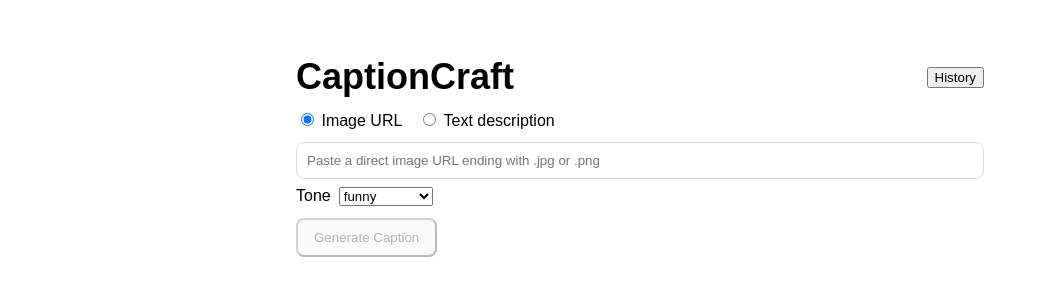
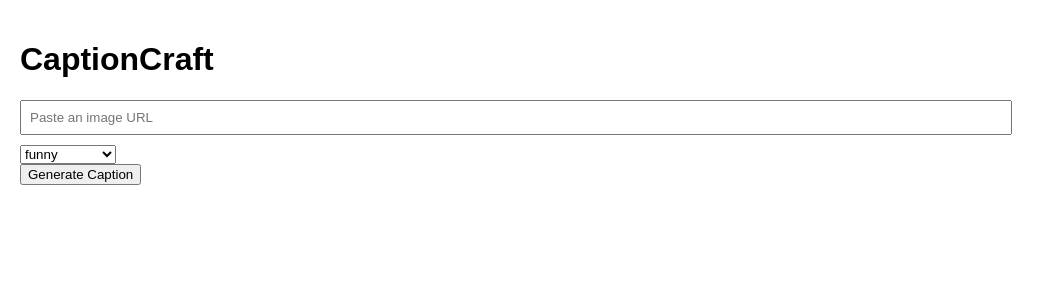
Before and after one commit to daylanwaller03/Captioncraft, a Next.js app: page / in a window 1280 px wide. Shown: the top 300 px of the page, without its empty margins (0-1055 px from the left). Built offline with nearby package versions, Linux system fonts and the light colour scheme.

Commit message:
Fix: complete index.js file

```diff
--- a/pages/index.js
+++ b/pages/index.js
@@ -1,196 +1,73 @@
-import { useEffect, useState } from "react";
-import Link from "next/link";
-
-const STORAGE_KEY = "cc.history.v1";
-
-// simple local caption generator for offline mode
-function localCaptions({ tone, description = "", imageUrl = "" }) {
-  const vibes = {
-    funny: {
-      openers: ["Low effort pic, high effort vibes", "POV:", "Just me being dramatic"],
-      verbs: ["serving", "thriving", "glowing", "winning"],
-      nouns: ["chaos", "main character energy", "good hair day", "golden hour"],
-      tags: ["#LOL", "#Relatable", "#NoFilter", "#VibesOnly", "#JustKidding"]
-    },
-    inspirational: {
-      openers: ["Chasing dreams", "On the journey", "Every step counts"],
-      verbs: ["embracing", "becoming", "growing into", "unlocking"],
-      nouns: ["my potential", "the best version of me", "new horizons", "possibilities"],
-      tags: ["#Motivation", "#Goals", "#Believe", "#PositiveVibes", "#SuccessMindset"]
-    },
-    luxury: {
-      openers: ["Living lavish", "A taste of the good life", "Opulence only"],
-      verbs: ["sipping", "enjoying", "basking in", "owning"],
-      nouns: ["golden sunsets", "rare moments", "first class views", "pure elegance"],
-      tags: ["#LuxuryLife", "#Exclusivity", "#HighEnd", "#VIP", "#FiveStar"]
-    },
-    casual: {
-      openers: ["Just a random Tuesday", "Keeping it chill", "Nothing fancy"],
-      verbs: ["enjoying", "taking in", "relaxing with", "soaking up"],
-      nouns: ["the little things", "the moment", "simple joys", "today's vibes"],
-      tags: ["#Chill", "#EverydayLife", "#GoodTimes", "#SimpleJoys", "#LifeAsItIs"]
-    }
-  };
-
-  const set = vibes[tone] || vibes.funny;
-  const captions = Array.from({ length: 3 }, () => {
-    const opener = set.openers[Math.floor(Math.random() * set.openers.length)];
-    const verb = set.verbs[Math.floor(Math.random() * set.verbs.length)];
-    const noun = set.nouns[Math.floor(Math.random() * set.nouns.length)];
-    const tags = set.tags.slice().sort(() => 0.5 - Math.random()).slice(0, 3).join(" ");
-    const subject = description || (imageUrl ? "this moment" : "life");
-    return `${opener} - ${verb} ${noun} about ${subject}. ${tags}`;
-  });
-
-  return captions;
-}
-
-function loadHistory() {
-  if (typeof window === "undefined") return [];
-  try { return JSON.parse(localStorage.getItem(STORAGE_KEY) || "[]"); }
-  catch { return []; }
-}
-function saveHistory(items) {
-  if (typeof window === "undefined") return;
-  localStorage.setItem(STORAGE_KEY, JSON.stringify(items));
-}
+import { useState } from "react";
 
 export default function Home() {
-  const [mode, setMode] = useState("image"); // "image" or "text"
   const [imageUrl, setImageUrl] = useState("");
-  const [description, setDescription] = useState("");
   const [tone, setTone] = useState("funny");
   const [captions, setCaptions] = useState([]);
   const [loading, setLoading] = useState(false);
   const [error, setError] = useState("");
-  const [history, setHistory] = useState([]);
-  const [demoUsed, setDemoUsed] = useState(false);
 
-  useEffect(() => { setHistory(loadHistory()); }, []);
-
-  function addToHistory(caption) {
-    const item = {
-      id: crypto.randomUUID(),
-      createdAt: Date.now(),
-      mode,
-      imageUrl: mode === "image" ? imageUrl : "",
-      description: mode === "text" ? description : "",
-      tone,
-      caption
-    };
-    const next = [item, ...history].slice(0, 200);
-    setHistory(next);
-    saveHistory(next);
-  }
-
-  async function generate() {
+  const handleGenerate = async () => {
     setLoading(true);
     setError("");
     setCaptions([]);
-    setDemoUsed(false);
+
     try {
-      const body = mode === "image" ? { imageUrl, tone } : { description, tone };
       const res = await fetch("/api/generate", {
         method: "POST",
-        headers: { "Content-Type": "application/json" },
-        body: JSON.stringify(body)
+        headers: {
+          "Content-Type": "application/json",
+        },
+        body: JSON.stringify({ imageUrl, tone }),
       });
 
-      // client side safety net for quota or rate limit
-      if (res.status === 429) {
-        setCaptions(localCaptions({ tone, description, imageUrl }));
-        setDemoUsed(true);
-        return;
+      if (!res.ok) {
+        const errText = await res.text();
+        throw new Error(errText || "Failed to generate caption");
       }
 
       const data = await res.json();
-      if (!res.ok) throw new Error(data.error || "Failed");
-
-      const lines = (data.captions || "").split("\n").filter(x => x.trim());
-      if (!lines.length) {
-        setCaptions(localCaptions({ tone, description, imageUrl }));
-        setDemoUsed(true);
-      } else {
-        setCaptions(lines);
-        setDemoUsed(Boolean(data.demo));
-      }
-    } catch (e) {
-      setCaptions(localCaptions({ tone, description, imageUrl }));
-      setDemoUsed(true);
-      setError("");
+      setCaptions(data.captions || []);
+    } catch (err) {
+      console.error(err);
+      setError(err.message || "Something went wrong");
     } finally {
       setLoading(false);
     }
-  }
-
-  const canGenerate = mode === "image" ? !!imageUrl.trim() : !!description.trim();
+  };
 
   return (
-    <div style={{ maxWidth: 720, margin: "40px auto", padding: 16, fontFamily: "sans-serif" }}>
-      <header style={{ display: "flex", justifyContent: "space-between", alignItems: "center" }}>
-        <h1 style={{ fontSize: 36, fontWeight: 800, margin: 0 }}>CaptionCraft</h1>
-        <Link href="/history"><button>History</button></Link>
-      </header>
-
-      <div style={{ marginTop: 12, display: "flex", gap: 16 }}>
-        <label><input type="radio" name="mode" value="image" checked={mode === "image"} onChange={() => setMode("image")} /> Image URL</label>
-        <label><input type="radio" name="mode" value="text" checked={mode === "text"} onChange={() => setMode("text")} /> Text description</label>
-      </div>
-
-      {mode === "image" ? (
-        <>
-          <input
-            type="url"
-            placeholder="Paste a direct image URL ending with .jpg or .png"
-            value={imageUrl}
-            onChange={(e) => setImageUrl(e.target.value)}
-            style={{ width: "100%", padding: 10, border: "1px solid #ddd", borderRadius: 8, marginTop: 12 }}
-          />
-          {imageUrl && (
-            <div style={{ marginTop: 12 }}>
-              <img src={imageUrl} alt="preview" style={{ maxWidth: "100%", borderRadius: 8 }} />
-            </div>
-          )}
-        </>
-      ) : (
-        <textarea
-          rows={4}
-          placeholder="Describe your photo or video"
-          value={description}
-          onChange={(e) => setDescription(e.target.value)}
-          style={{ width: "100%", padding: 10, border: "1px solid #ddd", borderRadius: 8, marginTop: 12 }}
-        />
-      )}
-
-      <div style={{ marginTop: 8 }}>
-        <label style={{ marginRight: 8 }}>Tone</label>
+    <div style={{ padding: "20px", fontFamily: "sans-serif" }}>
+      <h1>CaptionCraft</h1>
+      <input
+        type="text"
+        placeholder="Paste an image URL"
+        value={imageUrl}
+        onChange={(e) => setImageUrl(e.target.value)}
+        style={{ width: "80%", padding: "8px", marginBottom: "10px" }}
+      />
+      <div>
         <select value={tone} onChange={(e) => setTone(e.target.value)}>
           <option value="funny">funny</option>
-          <option value="inspirational">inspirational</option>
           <option value="luxury">luxury</option>
-          <option value="casual">casual</option>
+          <option value="romantic">romantic</option>
+          <option value="adventurous">adventurous</option>
         </select>
       </div>
-
-      <button onClick={generate} disabled={loading || !canGenerate} style={{ marginTop: 12, padding: "10px 16px", borderRadius: 8 }}>
+      <button onClick={handleGenerate} disabled={loading}>
         {loading ? "Generating..." : "Generate Caption"}
       </button>
-
-      {demoUsed && (
-        <p style={{ color: "#b26b00", marginTop: 10 }}>
-          Offline mode - showing locally generated captions. Add billing or a fresh API key to switch back to live captions.
-        </p>
-      )}
-      {error && <p style={{ color: "red", marginTop: 10 }}>{error}</p>}
-
-      <div style={{ marginTop: 16 }}>
-        {captions.map((c, i) => (
-          <div key={i} style={{ border: "1px solid #eee", padding: 10, marginBottom: 8, borderRadius: 6 }}>
-            {c}
-            <div style={{ float: "right", display: "flex", gap: 8 }}>
-              <button onClick={() => navigator.clipboard.writeText(c)}>Copy</button>
-              <button onClick={() => addToHistory(c)}>Save</button>
-            </div>
+      {error && <p style={{ color: "red" }}>{error}</p>}
+      <div>
+        {captions.map((caption, idx) => (
+          <div key={idx}>
+            <p>{caption}</p>
+            <button
+              onClick={() => navigator.clipboard.writeText(caption)}
+              style={{ marginRight: "5px" }}
+            >
+              Copy
+            </button>
           </div>
         ))}
       </div>
```
